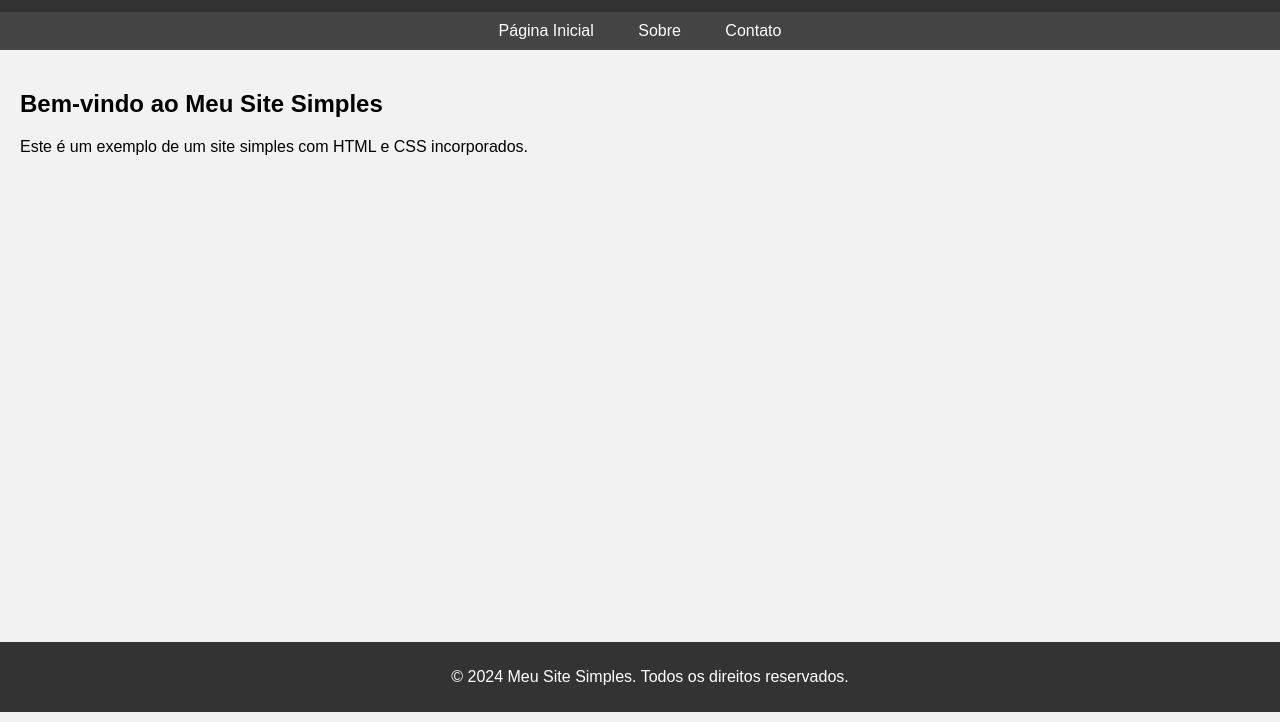
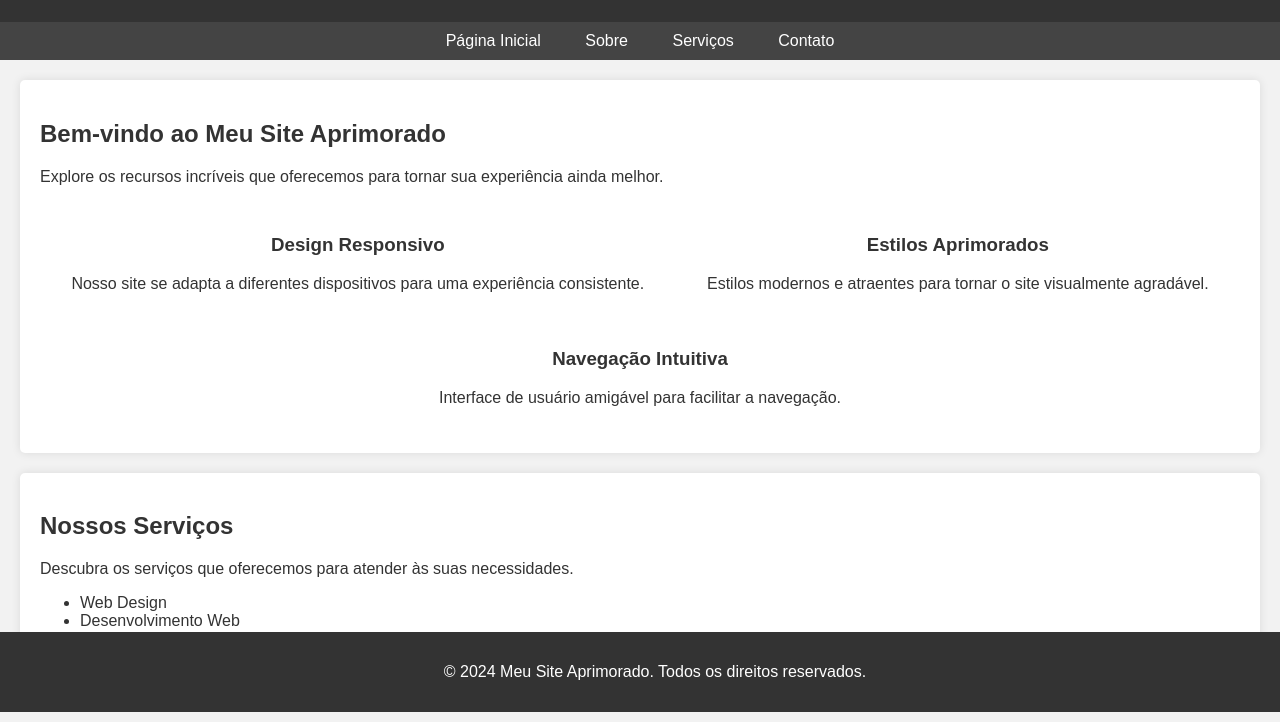
Before and after one commit to angelo5628/RetomadaFrontEnd, a plain HTML site: page index.html in a window 1280 px wide. Shown: the part 88-810 px from the top of the page. Drawn offline with Linux system fonts and the light colour scheme.

Commit message:
Update index.html
ChatGPT deu uma melhorada no código.

```diff
--- a/index.html
+++ b/index.html
@@ -4,19 +4,20 @@
 <head>
     <meta charset="UTF-8">
     <meta name="viewport" content="width=device-width, initial-scale=1.0">
-    <title>Meu Site Simples</title>
+    <title>Meu Site Aprimorado</title>
     <style>
         body {
             font-family: Arial, sans-serif;
             margin: 0;
             padding: 0;
             background-color: #f2f2f2;
+            color: #333;
         }
 
         header {
             background-color: #333;
             color: #fff;
-            padding: 10px;
+            padding: 15px;
             text-align: center;
         }
 
@@ -31,20 +32,43 @@
             text-decoration: none;
             padding: 10px;
             margin: 0 10px;
+            border-radius: 5px;
+            transition: background-color 0.3s;
+        }
+
+        nav a:hover {
+            background-color: #555;
         }
 
         section {
             padding: 20px;
+            margin: 20px;
+            background-color: #fff;
+            border-radius: 5px;
+            box-shadow: 0 0 10px rgba(0, 0, 0, 0.1);
         }
 
         footer {
             background-color: #333;
             color: #fff;
-            padding: 10px;
+            padding: 15px;
             text-align: center;
             position: fixed;
             bottom: 0;
             width: 100%;
+        }
+
+        .feature {
+            display: flex;
+            justify-content: space-around;
+            align-items: center;
+            flex-wrap: wrap;
+            margin-top: 20px;
+        }
+
+        .feature-item {
+            text-align: center;
+            margin: 10px;
         }
     </style>
 </head>
@@ -52,22 +76,50 @@
 <body>
 
     <header>
-        <h1>Meu Site Simples</h1>
+        <h1>Meu Site Aprimorado</h1>
     </header>
 
     <nav>
         <a href="#">Página Inicial</a>
         <a href="#">Sobre</a>
+        <a href="#">Serviços</a>
         <a href="#">Contato</a>
     </nav>
 
     <section>
-        <h2>Bem-vindo ao Meu Site Simples</h2>
-        <p>Este é um exemplo de um site simples com HTML e CSS incorporados.</p>
+        <h2>Bem-vindo ao Meu Site Aprimorado</h2>
+        <p>Explore os recursos incríveis que oferecemos para tornar sua experiência ainda melhor.</p>
+
+        <div class="feature">
+            <div class="feature-item">
+                <h3>Design Responsivo</h3>
+                <p>Nosso site se adapta a diferentes dispositivos para uma experiência consistente.</p>
+            </div>
+            <div class="feature-item">
+                <h3>Estilos Aprimorados</h3>
+                <p>Estilos modernos e atraentes para tornar o site visualmente agradável.</p>
+            </div>
+            <div class="feature-item">
+                <h3>Navegação Intuitiva</h3>
+                <p>Interface de usuário amigável para facilitar a navegação.</p>
+            </div>
+        </div>
+    </section>
+
+    <section>
+        <h2>Nossos Serviços</h2>
+        <p>Descubra os serviços que oferecemos para atender às suas necessidades.</p>
+
+        <ul>
+            <li>Web Design</li>
+            <li>Desenvolvimento Web</li>
+            <li>Hospedagem</li>
+            <li>Consultoria em TI</li>
+        </ul>
     </section>
 
     <footer>
-        <p>&copy; 2024 Meu Site Simples. Todos os direitos reservados.</p>
+        <p>&copy; 2024 Meu Site Aprimorado. Todos os direitos reservados.</p>
     </footer>
 
 </body>
```
